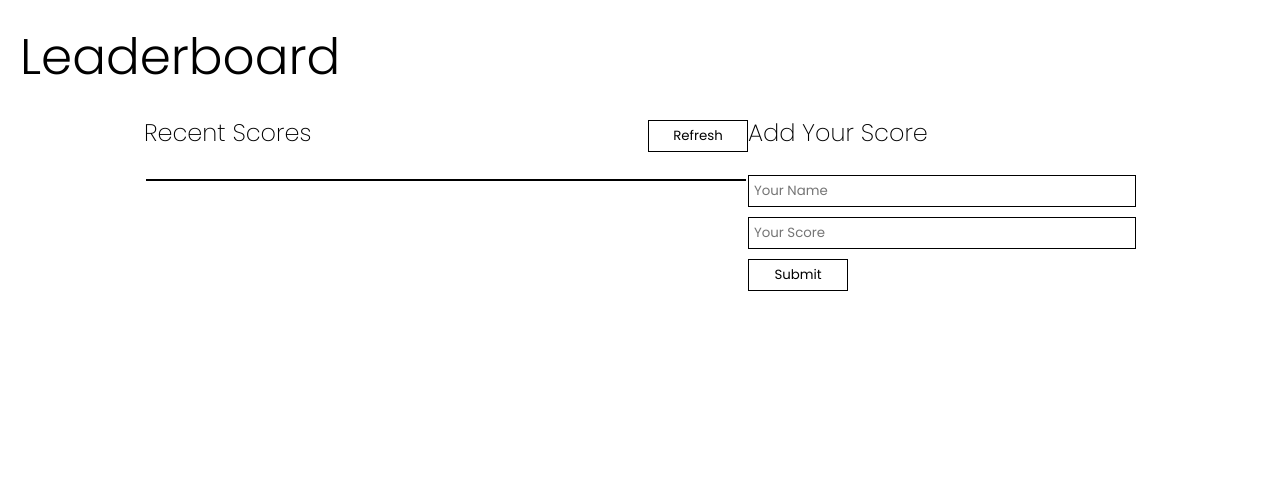
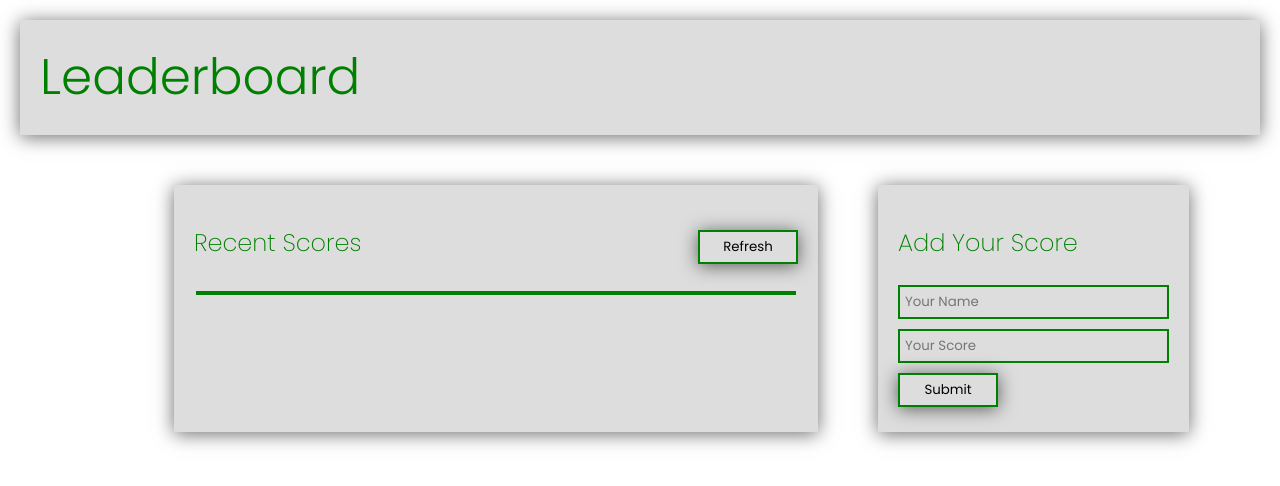
Before and after one commit to JEFFKAY16/Leaderboard-With-APIs, a website built with webpack: page src/index.html in a window 1280 px wide. Built offline with nearby package versions, Linux system fonts and the light colour scheme; no server answers.

Commit message:
Add styling

```diff
--- a/src/index.html
+++ b/src/index.html
@@ -13,7 +13,7 @@
   <section class="container">
     <h1>Leaderboard</h1>
     <div class="d-flex">
-      <div class="recent-scrore">
+      <div class="recent-score">
         <div class="recent-score-title">
           <h2>Recent Scores</h2>
           <button type="button" id="refresh">Refresh</button>
--- a/src/styles.css
+++ b/src/styles.css
@@ -16,16 +16,30 @@ ul {
 h1 {
   font-size: 50px;
   font-weight: 300;
+  background: #ddd;
+  padding: 20px;
+  margin-bottom: 20px;
+  color: green;
+  box-shadow: 0 2px 18px 0 rgba(0, 0, 0, 0.586);
 }
 
 h2 {
   font-weight: 200;
+  color: green;
 }
 
 .d-flex {
   display: flex;
   flex-direction: column;
   justify-content: space-between;
+}
+
+.recent-score,
+.add-your-score {
+  background: #ddd;
+  padding: 20px;
+  margin: 30px;
+  box-shadow: 0 2px 18px 0 rgba(0, 0, 0, 0.586);
 }
 
 .recent-score-title {
@@ -41,7 +55,8 @@ h2 {
 
 .recent-score-table {
   margin: 2px;
-  border: 1px solid #000;
+  border: 2px solid green;
+  background: #fff;
 }
 
 .grey-color {
@@ -60,7 +75,7 @@ form {
 input[type="text"] {
   margin: 5px 0;
   padding: 5px;
-  border: 1px solid #000;
+  border: 2px solid green;
   background: none;
   outline: none;
 }
@@ -68,31 +83,37 @@ input[type="text"] {
 input[type="submit"] {
   margin: 5px 0;
   padding: 5px;
-  border: 1px solid #000;
+  border: 2px solid green;
   background: none;
   outline: none;
   width: 100px;
+  box-shadow: 0 2px 18px 0 rgba(0, 0, 0, 0.586);
+  transition: 0.7s;
 }
 
 button {
   margin: 5px 0;
   padding: 5px;
-  border: 1px solid #000;
+  border: 2px solid green;
   background: none;
   outline: none;
   width: 100px;
+  box-shadow: 0 2px 18px 0 rgba(0, 0, 0, 0.586);
+  transition: 0.7s;
 }
 
 input[type="submit"]:hover {
-  background: rgb(143, 138, 138);
+  background: green;
   color: #fff;
   font-weight: bold;
+  box-shadow: 0 2px 18px 0 rgba(0, 0, 0, 0.586);
 }
 
 button:hover {
-  background: rgb(143, 138, 138);
+  background: green;
   color: #fff;
   font-weight: bold;
+  box-shadow: 0 2px 18px 0 rgba(0, 0, 0, 0.586);
 }
 
 @media only screen and (min-width: 768px) {
```
